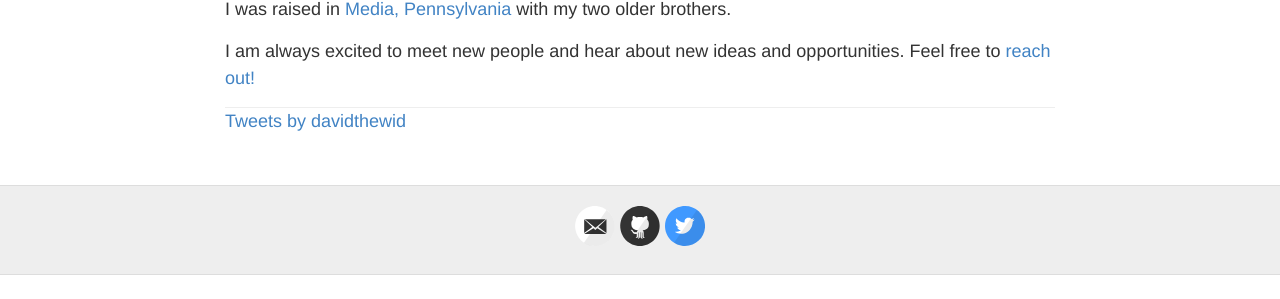
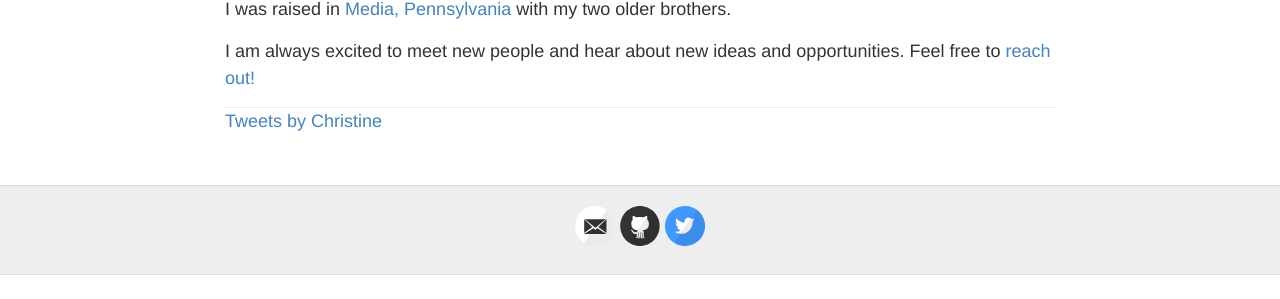
Before and after one commit to christine-lepird/christine-lepird.github.io, a Jekyll site: the page built from index.md, in a window 1280 px wide. Shown: the part 598-897 px from the top of the page. Built offline with Jekyll 4.4.1, drawn with Linux system fonts in a browser that asks for light colours; comment, search, counter and statistics services are not loaded.

Commit message:
Update index.md

```diff
--- a/index.md
+++ b/index.md
@@ -15,10 +15,10 @@ I am always excited to meet new people and hear about new ideas and opportunitie
 
 <div class="feeds clearfix">
   <div class="feed-container">
-      <a class="twitter-timeline" href="https://twitter.com/davidthewid" data-tweet-limit="2">Tweets by davidthewid</a> <script async src="//platform.twitter.com/widgets.js" charset="utf-8"></script>
+      <a class="twitter-timeline" href="https://twitter.com/christine_owl" data-tweet-limit="2">Tweets by Christine</a> <script async src="//platform.twitter.com/widgets.js" charset="utf-8"></script>
       <!-- <a class="twitter-timeline"
-        href="https://twitter.com/DavidTheWid">
-      Tweets by @DavidTheWid
+        href="https://twitter.com/christine_owl">
+      Tweets by @Christine_Owl
       </a> -->
     </div>
 </div>
```
